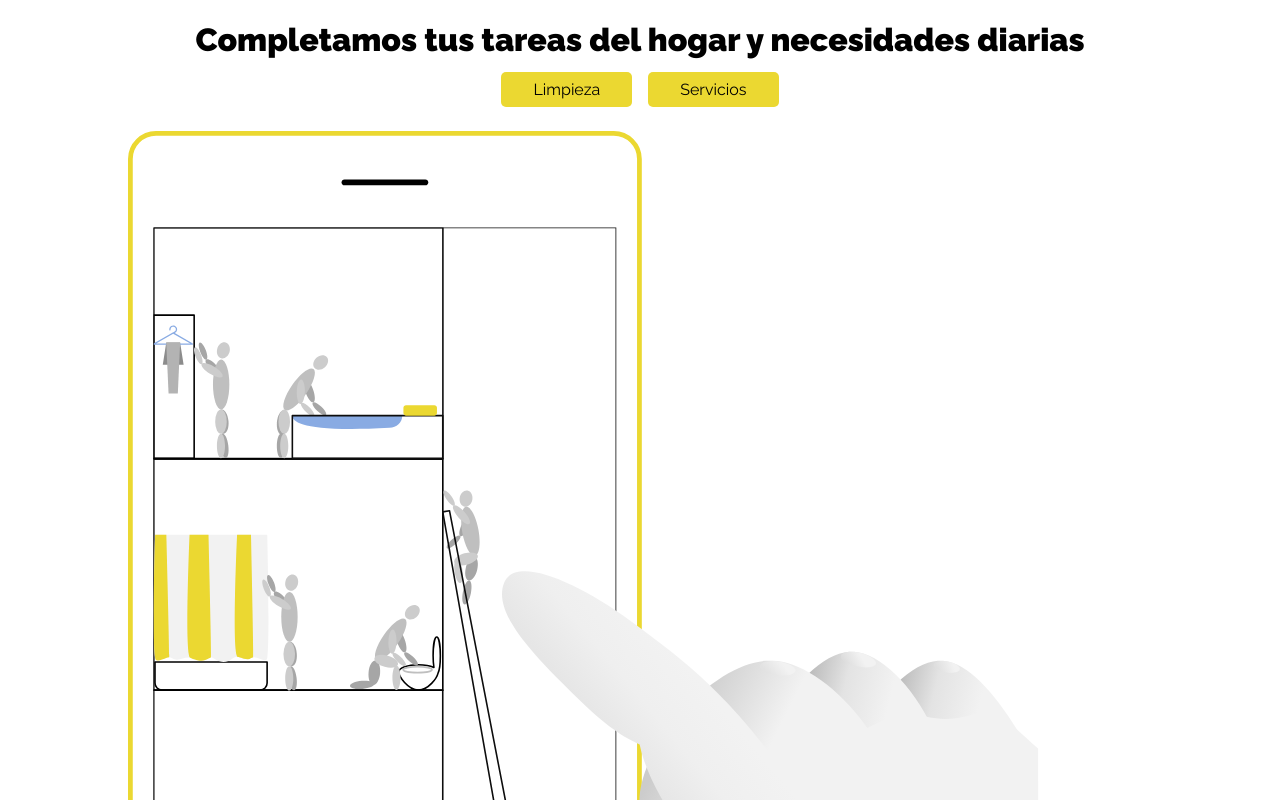
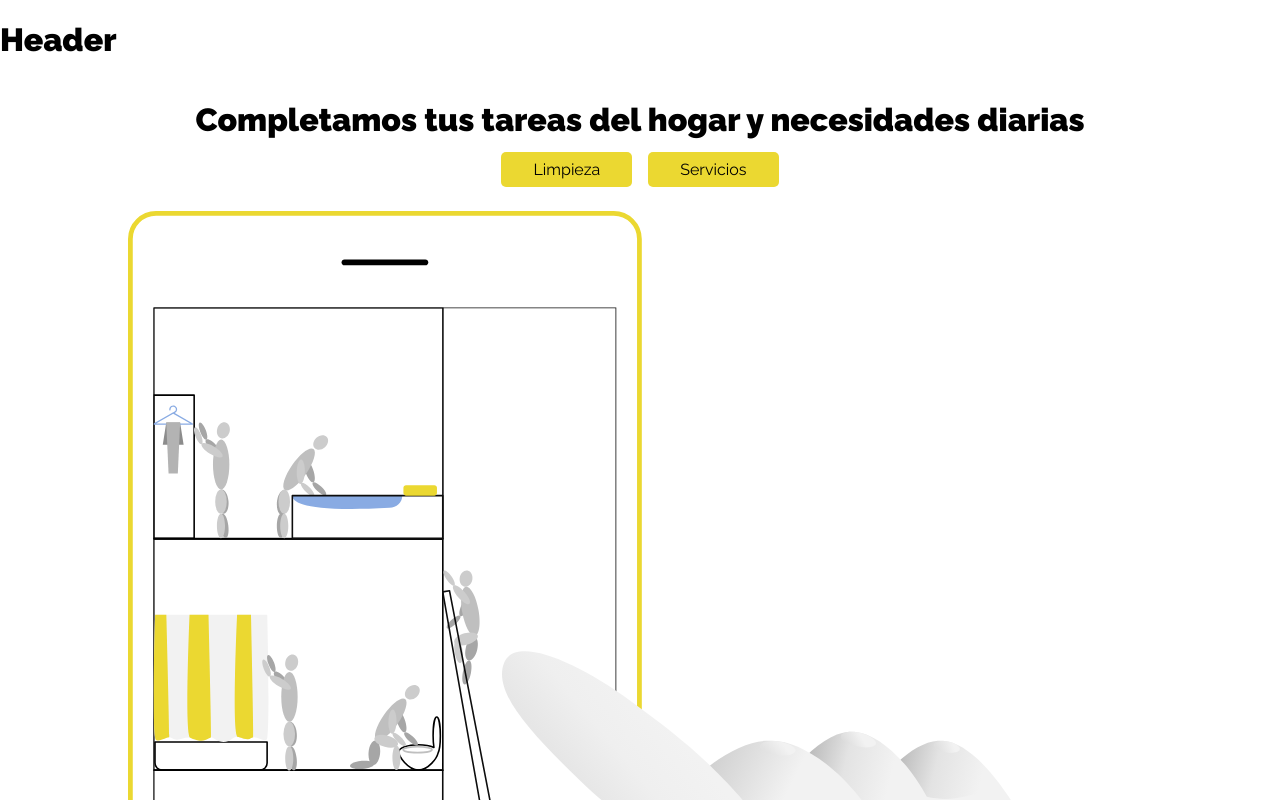
Before and after one commit to bonjouranainc/web-app, a React app in the folder front-end/: page / in a window 1280 px wide. Shown: the top 800 px of the page. Built offline with nearby package versions, Linux system fonts and the light colour scheme.

Commit message:
Header component added. No styling

```diff
--- /dev/null
+++ b/front-end/src/components/Header/index.js
@@ -0,0 +1,13 @@
+import React, { Component } from 'react';
+
+class Header extends Component {
+  render() {
+    return (
+      <div>
+        <h1>Header</h1>
+      </div>
+    );
+  }
+}
+
+export default Header;
--- a/front-end/src/scenes/Landing/index.js
+++ b/front-end/src/scenes/Landing/index.js
@@ -1,5 +1,6 @@
 import React, { Component } from 'react';
 
+import Header from '../../components/Header/index.js';
 import Welcome from './components/Welcome/index.js';
 import About from './components/About/index.js';
 import HowItWorks from './components/HowItWorks/index.js';
@@ -11,6 +12,7 @@ class Landing extends Component {
   render() {
     return (
       <div>
+        <Header />
         <Welcome />
         <About />
         <HowItWorks />
```
Also changed, not shown: front-end/src/components/Header/styles.css (added).
